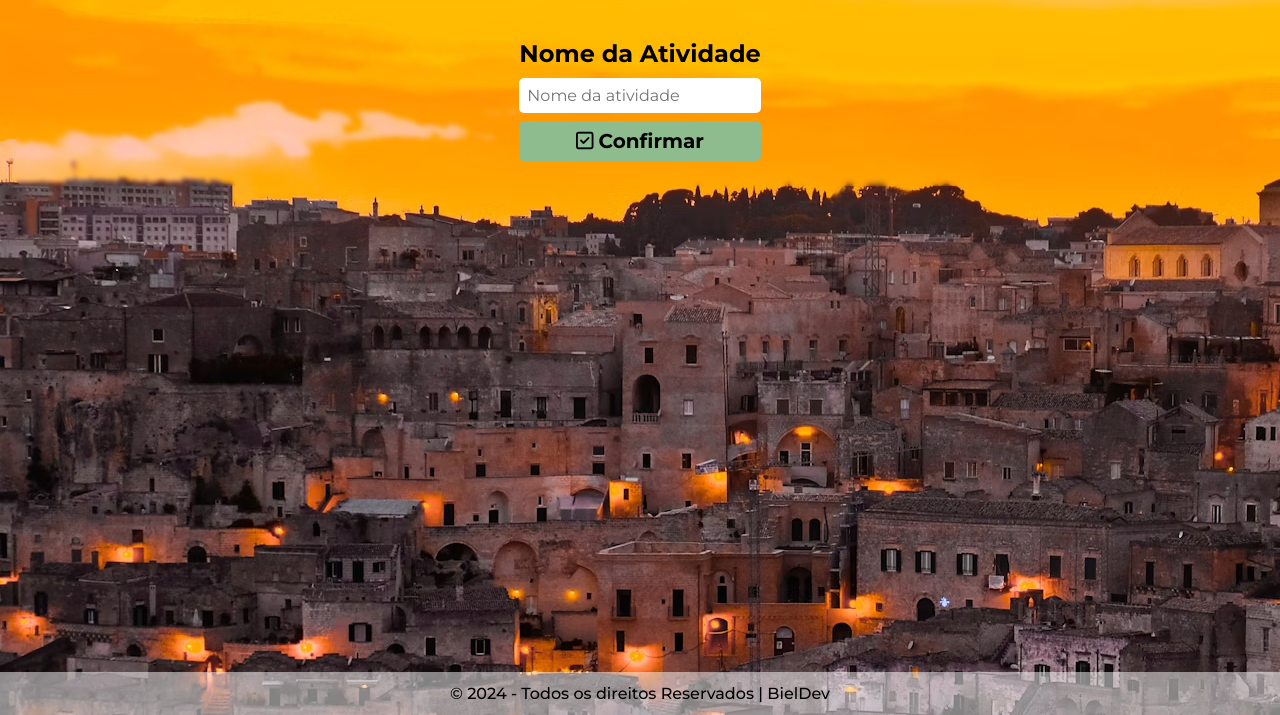
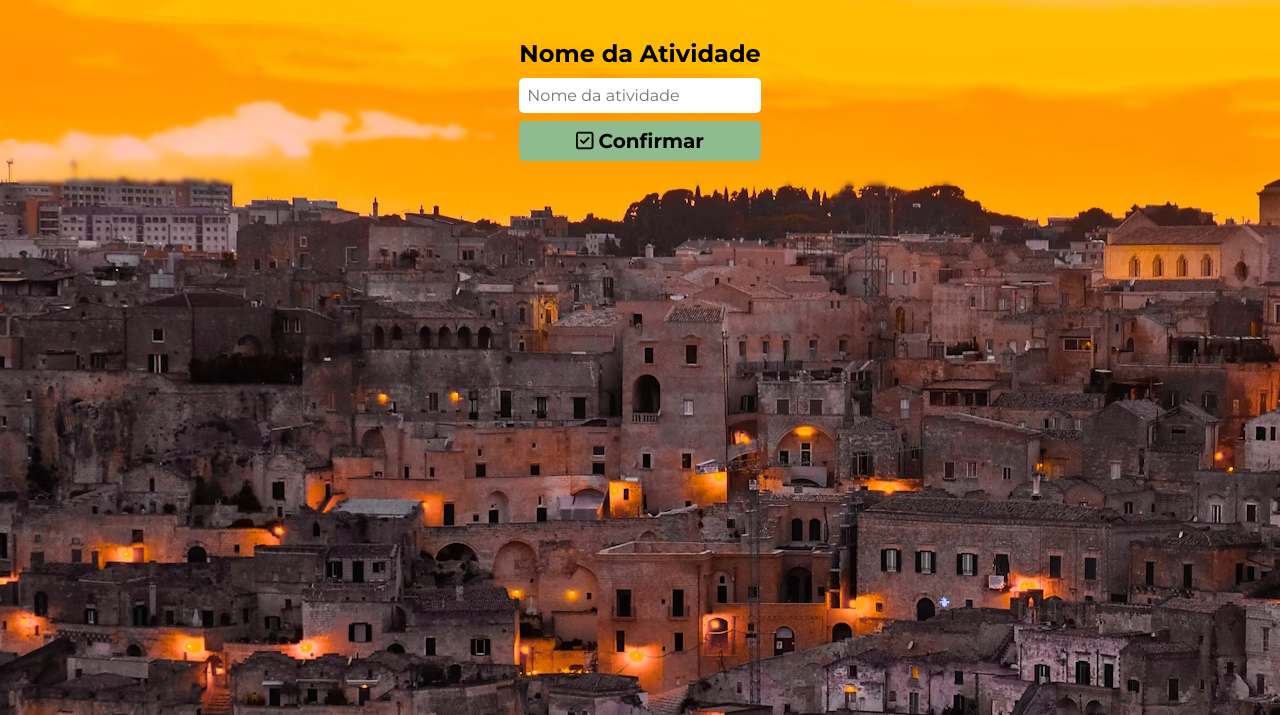
Before and after one commit to bielrocca/Tarefa-jQuery, a plain HTML site: page index.HTML in a window 1280 px wide. Shown: the part 85-800 px from the top of the page. Drawn offline with nearby package versions, Linux system fonts and the light colour scheme; a web font is replaced by a local one.

Commit message:
Alteração no conteúdo da página (footer)

```diff
--- a/index.HTML
+++ b/index.HTML
@@ -53,10 +53,6 @@
             <button type="reset" id="botao-reset"><i class="fa-regular fa-trash-can"></i>Apagar rotina</button>
         </div>
     </main>
-
-    <footer>
-        &copy; 2024 - Todos os direitos Reservados | BielDev
-    </footer>
 </body>
     <script src="https://code.jquery.com/jquery-3.7.1.min.js"></script>
     <script src="script.js"></script>
```
